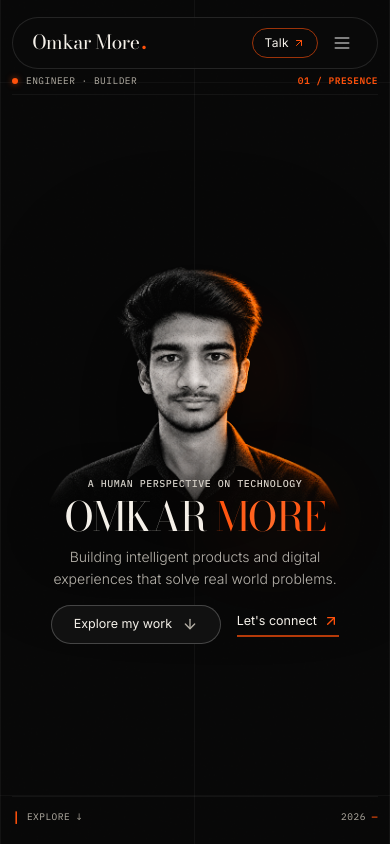
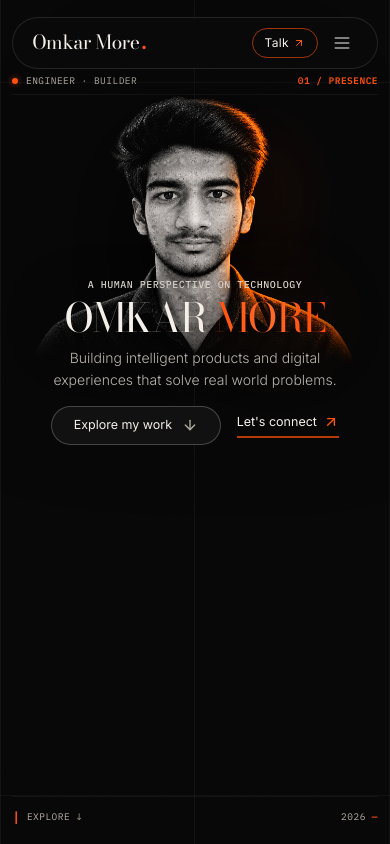
Before and after one commit to Omkar6488/My_Portfolio, a Next.js app: page / in a window 390 px wide. Shown: the top 844 px of the page. Built offline with nearby package versions, Linux system fonts and the light colour scheme.

Commit message:
feat(hero): enlarge portrait by 25% and elevate heading group upwards to match reference composition

```diff
--- a/src/components/home/HeroPortrait.tsx
+++ b/src/components/home/HeroPortrait.tsx
@@ -30,21 +30,21 @@ export default function HeroPortrait() {
     >
       {/* Restrained subtle orange contour highlight strictly behind right edge of hair & shoulder */}
       <div
-        className="absolute top-[15%] right-[18%] w-[clamp(100px,14vw,200px)] h-[clamp(180px,26vw,340px)] rounded-full pointer-events-none opacity-25 blur-xl"
+        className="absolute top-[10%] right-[15%] w-[clamp(120px,16vw,240px)] h-[clamp(200px,30vw,400px)] rounded-full pointer-events-none opacity-25 blur-xl"
         style={{
           background:
             "radial-gradient(ellipse at 65% 45%, rgba(255, 81, 11, 0.35) 0%, rgba(255, 81, 11, 0.08) 50%, transparent 75%)",
         }}
       />
 
-      {/* Prominent Central Portrait (+30% visual scale to match reference) */}
+      {/* Prominent Central Portrait (Enlarged +20-25% to match original reference) */}
       <Image
         src="/images/omkar-portrait.png"
         alt="Omkar More — Portrait"
         priority
         width={1309}
         height={1202}
-        className="w-[clamp(310px,min(52vw,74vh),780px)] h-auto max-h-[clamp(290px,74vh,690px)] object-contain object-top drop-shadow-[0_24px_65px_rgba(0,0,0,0.95)]"
+        className="w-[clamp(340px,min(62vw,89vh),940px)] h-auto max-h-[clamp(330px,89vh,800px)] object-contain object-top drop-shadow-[0_24px_65px_rgba(0,0,0,0.95)]"
       />
     </div>
   );
--- a/src/components/home/HeroSection.tsx
+++ b/src/components/home/HeroSection.tsx
@@ -33,7 +33,7 @@ export default function HeroSection({
     <section
       id="hero"
       aria-label="Omkar More Portfolio Hero"
-      className="relative w-full min-h-[100svh] flex flex-col justify-between pt-[clamp(4.25rem,7.5vh,6rem)] pb-[clamp(0.75rem,2vh,1.75rem)] px-[clamp(0.75rem,2.5vw,3rem)] overflow-hidden"
+      className="relative w-full min-h-[100svh] flex flex-col justify-between pt-[clamp(4.25rem,7vh,5.5rem)] pb-[clamp(0.75rem,2vh,1.75rem)] px-[clamp(0.75rem,2.5vw,3rem)] overflow-hidden"
     >
       {/* Max-Width Layout Frame corresponding to 1862px specification */}
       <div className="relative w-full max-w-[1862px] mx-auto h-full flex flex-col justify-between flex-1 min-w-0">
@@ -55,7 +55,7 @@ export default function HeroSection({
         </div>
 
         {/* Main Central Stage flanked by Independently Positioned Left & Right Metadata */}
-        <div className="relative w-full flex-1 flex flex-col items-center justify-center my-auto min-w-0">
+        <div className="relative w-full flex-1 flex flex-col items-center justify-start min-w-0">
           {/* Left Metadata Column (Positioned independently on the left grid margin) */}
           <div className="hidden xl:flex absolute left-0 top-0 bottom-0 z-20 pointer-events-auto">
             <HeroMetadataLeft />
@@ -63,13 +63,13 @@ export default function HeroSection({
 
           {/* Central Hero Stage: Perfectly Centered Relative to Full Viewport Width */}
           <div className="relative w-full flex flex-col items-center justify-center text-center px-2 py-1 min-w-0 z-10">
-            {/* Central Monochromatic Portrait */}
-            <div className="relative z-10 w-full flex justify-center">
+            {/* Central Monochromatic Portrait (Extended upwards closer to navigation) */}
+            <div className="relative z-10 w-full flex justify-center -mt-[clamp(1.5rem,3.5vh,3.5rem)]">
               <HeroPortrait />
             </div>
 
-            {/* Layered Typography (in front of lower chest of portrait) */}
-            <div className="relative z-30 flex flex-col items-center w-full max-w-5xl mx-auto px-2 sm:px-4 -mt-[clamp(3.5rem,min(11vw,18vh),11.5rem)] min-w-0">
+            {/* Layered Typography (Moved upwards ~8-10% vh to match original reference) */}
+            <div className="relative z-30 flex flex-col items-center w-full max-w-5xl mx-auto px-2 sm:px-4 -mt-[clamp(6.8rem,min(18vw,33vh),20.5rem)] min-w-0">
               {/* Eyebrow / Pre-kicker */}
               <p className="font-mono text-[clamp(10px,min(0.92vw,1.4vh),13px)] uppercase tracking-wider sm:tracking-[clamp(0.22em,0.34vw,0.3em)] text-[#D8D4CC] mb-[clamp(0.25rem,0.9vh,0.55rem)] drop-shadow-md select-none font-medium max-w-full truncate text-center">
                 A HUMAN PERSPECTIVE ON TECHNOLOGY
```
